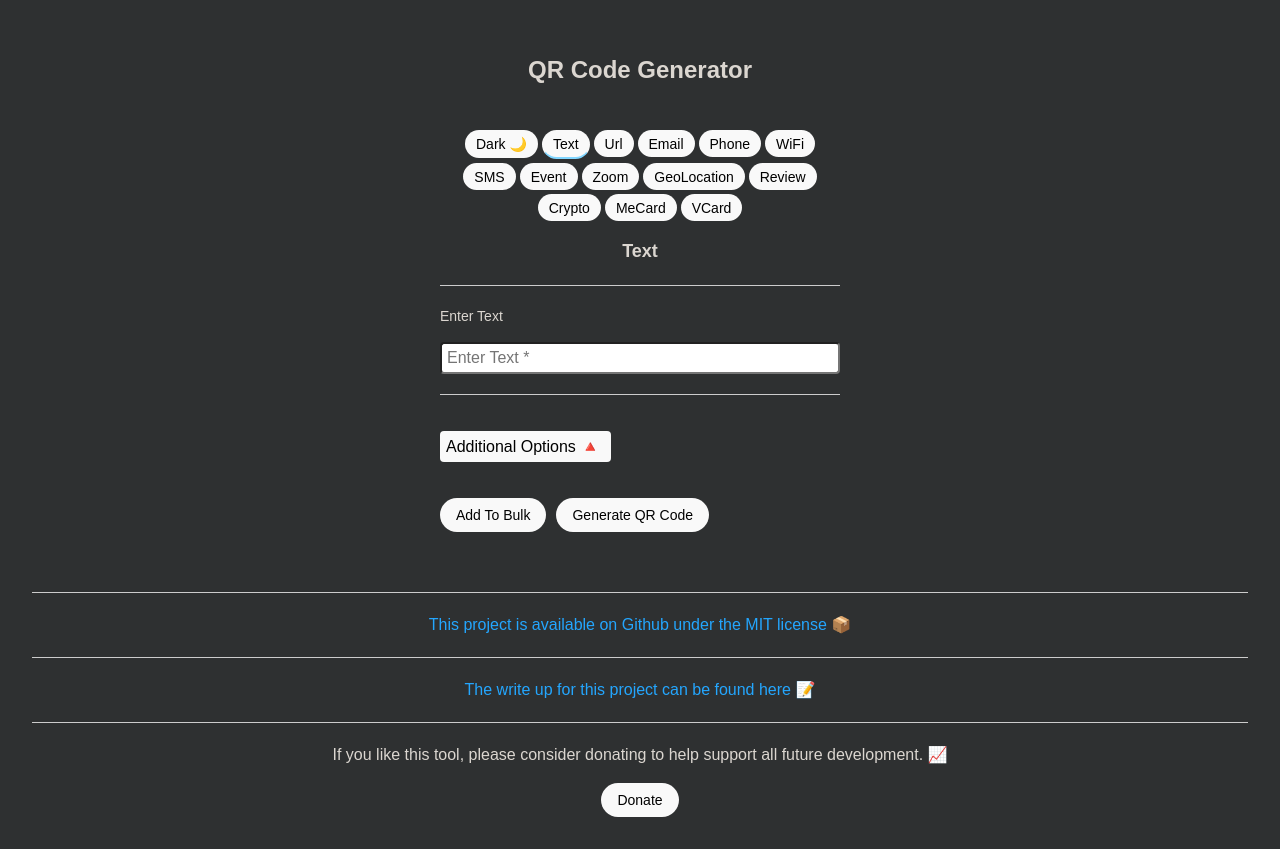
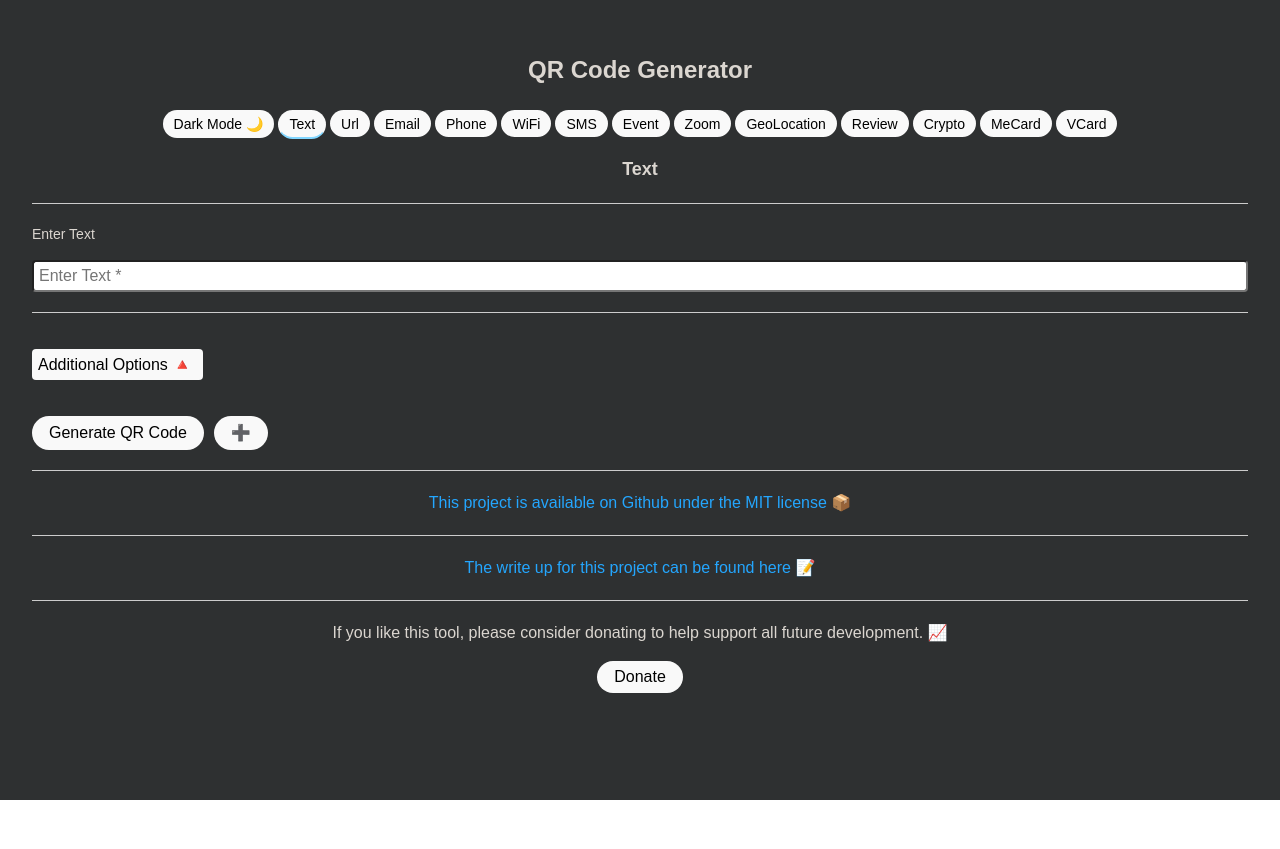
Before and after one commit to error-try-again/QRGen-frontend, a React (Vite) app: page / in a window 1280 px wide. After the commit the page ends 800 px from the top, so only its background shows below. Built offline with nearby package versions, Linux system fonts and the light colour scheme.

Commit message:
- Patched broken theme container - Adjusted size of theme toggle button - Bumped package versions

```diff
--- a/src/assets/styles.tsx
+++ b/src/assets/styles.tsx
@@ -62,8 +62,7 @@ export const styles: { [key: string]: CSSProperties } = {
     width: '100%'
   },
   generateButton: {
-    fontSize: '14px',
-    padding: '8px 15px'
+    fontSize: '16px'
   },
   inputContainer: {
     position: 'relative',
@@ -134,15 +133,7 @@ export const styles: { [key: string]: CSSProperties } = {
     gap: '5px',
     marginBottom: '10px'
   },
-  themeContainer: {
-    alignItems: 'center',
-    display: 'flex',
-    flexDirection: 'column',
-    gap: '20px',
-    margin: '0 auto',
-    maxWidth: '400px',
-    padding: '20px 0'
-  },
+  themeContainer: {},
   divider: {
     borderBottom: '1px solid #ccc',
     margin: '20px 0'
--- a/src/components/buttons/generate-buttons-section.tsx
+++ b/src/components/buttons/generate-buttons-section.tsx
@@ -106,18 +106,19 @@ export const GenerateButtonsSection = () => {
     // Take the users fields, state, tab type, etc. and create a request body
     const requestData =
       qrBatchCount > 1
-        ? { qrCodes: batchData }
+        ? { qrData: batchData }
         : { customData: { ...state }, type: Tabs[activeTab] };
 
     try {
       const response = await fetch(endpoint, {
-        method: 'POST',
+        body: JSON.stringify(requestData),
         headers: { 'Content-Type': 'application/json' },
-        body: JSON.stringify(requestData)
+        method: 'POST'
       });
 
       if (!response.ok) {
         const jsonResponse = await response.json();
+        console.log(jsonResponse);
 
         // Check if the error structure is as expected
         if (jsonResponse && jsonResponse.error && jsonResponse.error.message) {
@@ -154,23 +155,39 @@ export const GenerateButtonsSection = () => {
   return (
     <div style={qrButtonsContainer}>
       <button
-        onClick={() => handleQRGeneration(true)}
-        style={generateButton}
-        aria-label="Add To Bulk"
-        aria-busy={state.isLoading}
-      >
-        Add To Bulk
-      </button>
-      <button
         onClick={() => handleQRGeneration(false)}
         style={generateButton}
         aria-label="Generate QR Code"
         aria-busy={state.isLoading}
       >
         {qrBatchCount >= 1
-          ? `Generate Zip (${qrBatchCount})`
+          ? `Download QR Zip (${qrBatchCount})`
           : 'Generate QR Code'}
       </button>
+      <button
+        onClick={() => handleQRGeneration(true)}
+        style={generateButton}
+        aria-label="Add To Bulk"
+        aria-busy={state.isLoading}
+      >
+        ➕
+      </button>
+      {qrBatchCount >= 1 ? (
+        <button
+          onClick={() => {
+            setBatchData([]);
+            setQrBatchCount(0);
+            dispatchClearQRCodeUrl(dispatch);
+          }}
+          style={generateButton}
+          aria-label="Clear All Current Batch Data"
+          aria-busy={state.isLoading}
+        >
+          🗑
+        </button>
+      ) : (
+        <></>
+      )}
     </div>
   );
 };
--- a/src/components/containers/section-container.tsx
+++ b/src/components/containers/section-container.tsx
@@ -6,8 +6,8 @@ interface SectionWrapperProperties {
 }
 
 export const SectionWrapper: React.FC<SectionWrapperProperties> = ({
-  children
-}) => {
+                                                                     children
+                                                                   }) => {
   const { themeContainer, tabContainer } = styles;
 
   return (
--- a/src/components/theme/theme-toggle.tsx
+++ b/src/components/theme/theme-toggle.tsx
@@ -14,14 +14,14 @@ export const ThemeToggle = () => {
           role="img"
           aria-label="dark mode"
         >
-          Dark 🌙
+          Dark Mode 🌙
         </span>
       ) : (
         <span
           role="img"
           aria-label="light mode"
         >
-          Light ☀️
+          Light Mode ☀️
         </span>
       )}
     </button>
--- a/src/index.css
+++ b/src/index.css
@@ -40,7 +40,7 @@ button {
 	font-size     : 1em;
 	font-weight   : 500;
 	/*background-color: #1a1a1a;*/
-	padding       : 0.6em 1.2em;
+	padding       : 0.4em 1em;
 	transition    : border-color 0.25s;
 	}
 
```
Also changed, not shown: package.json (+26 -31 lines).
